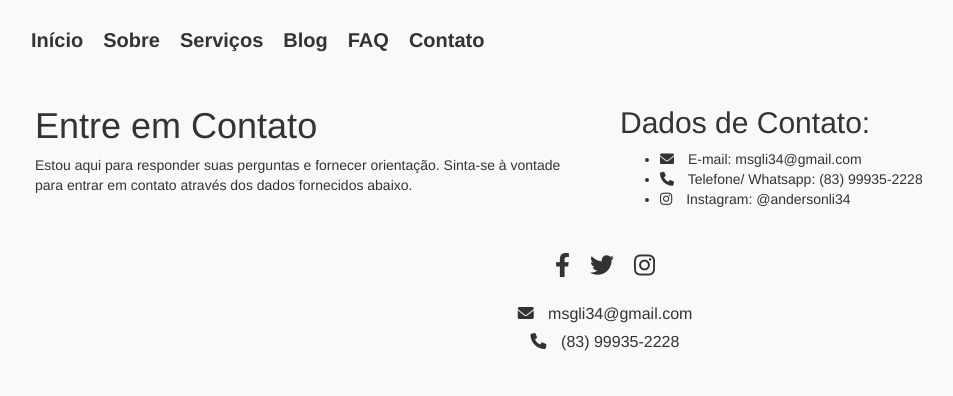
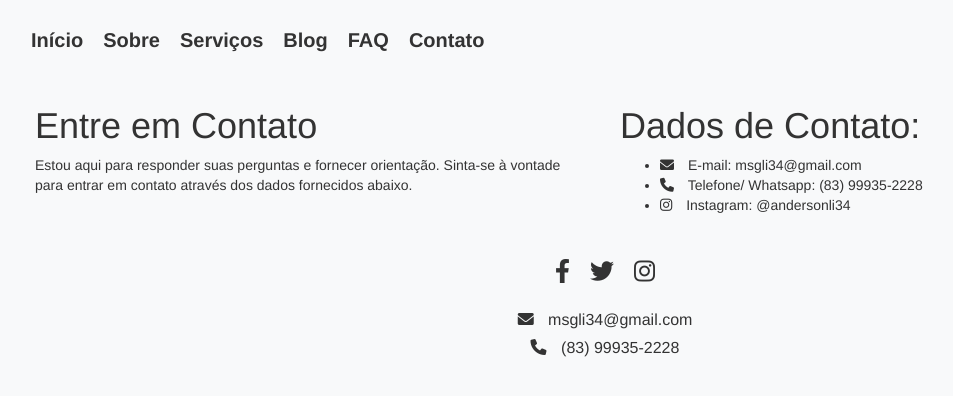
Before and after one commit to lima-anderson/lima-anderson.github.io, a plain HTML site: page contato.html in a window 1280 px wide. Shown: the whole page, without its empty margins (35-988 px from the left). Drawn offline with nearby package versions, Linux system fonts and the light colour scheme.

Commit message:
correção h1

```diff
--- a/contato.html
+++ b/contato.html
@@ -20,7 +20,7 @@
             <p>Estou aqui para responder suas perguntas e fornecer orientação. Sinta-se à vontade para entrar em contato através dos dados fornecidos abaixo.</p>
           </div>
           <div class="col-md-6">
-            <h2>Dados de Contato:</h2>
+            <h1>Dados de Contato:</h1>
             <ul class="contact-info">
               <li><i class="fas fa-envelope"></i> E-mail: msgli34@gmail.com</li>
               <li><i class="fas fa-phone"></i> Telefone/ Whatsapp: (83) 99935-2228</li>
```
